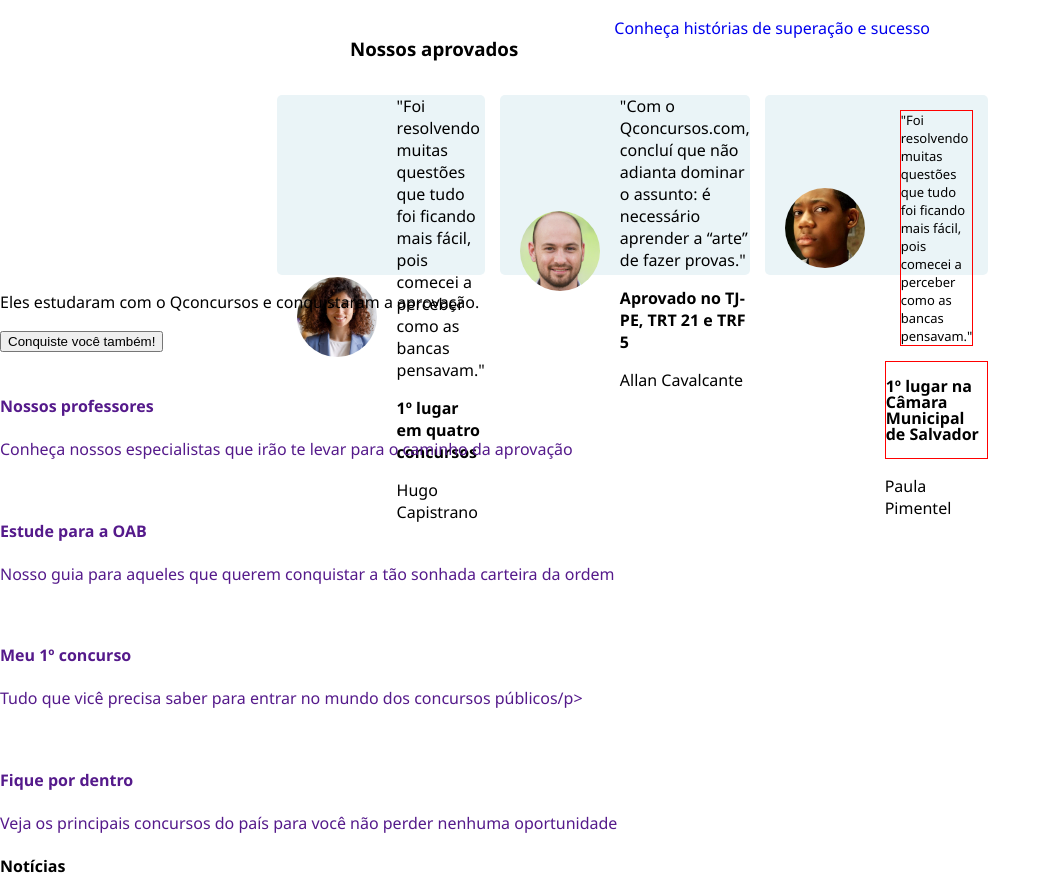
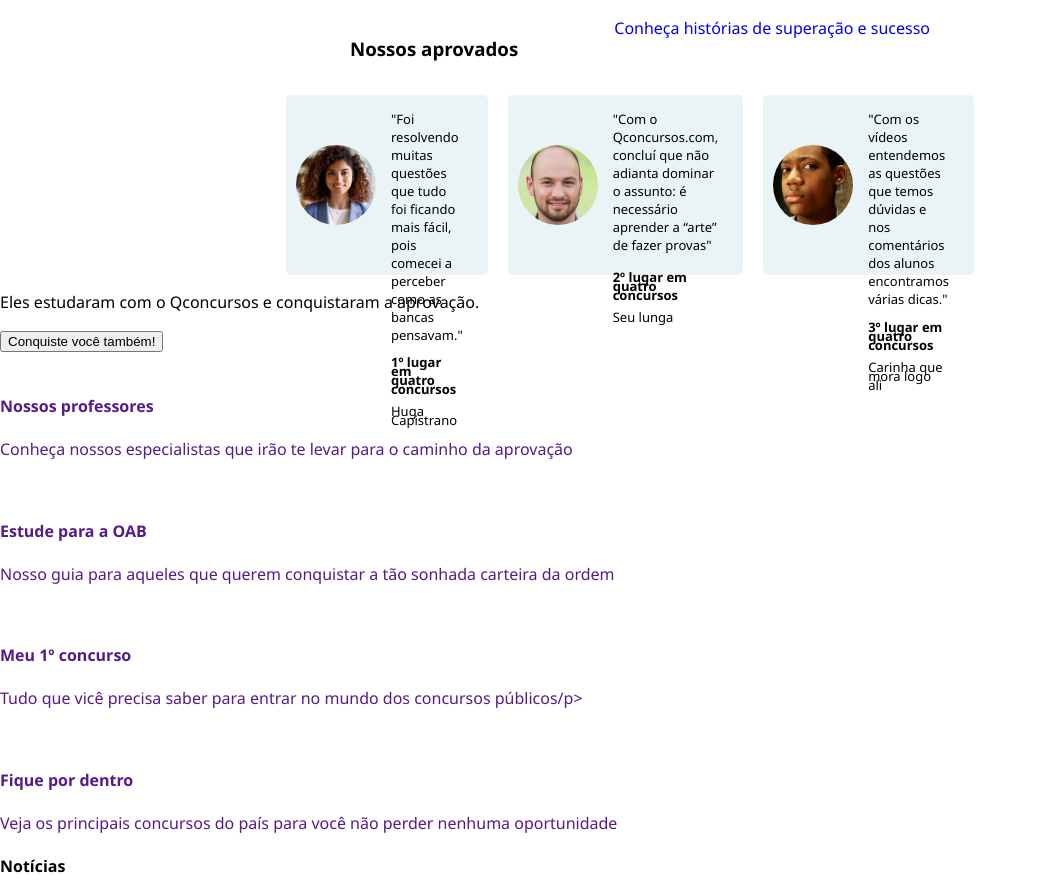
Before and after one commit to mpfarias/Projeto-HTML-1.0, a plain HTML site: page index.html in a window 1280 px wide. Shown: the part 2118-3010 px from the top of the page, without its empty margins (0-1051 px from the left). Drawn offline with nearby package versions, Linux system fonts and the light colour scheme.

Commit message:
Atualização Index

```diff
--- a/css/style.css
+++ b/css/style.css
@@ -499,24 +499,32 @@ h1{
       display: grid;
       grid-template-columns: auto auto;
       background-color: #eaf4f7;
-      margin: 15px 15px 0px 0px;
+      margin: 15px 20px 0px 0px;
       border-radius: 5px;
       height: 180px;
+      width: 350px;
   }
 
   .grid-img-aprovados{
       display: flex;
       align-items: center;
-      margin: 0px 20px;
+      margin: 0px 10px;
   }
-  .grid-text-aprovados-span{
+  .grid-text-aprovados{
       font-size: 13px;
-      margin: 15px 15px;
-      border: 1px solid red;
+      margin: 15px 5px;
+      height: 150px;
   }
-  .grid-text-aprovados-p{
-    border: 1px solid red;
-    vertical-align: bottom;
-    line-height: 1;
-    display: inline-block;
+
+  .aprovados-span{
+    width: auto;
+    margin-right: 20px;
+
   }
+  .aprovados-p{
+      margin-top: 15%;
+      display: block;
+      line-height: 0.7;
+      width: auto;
+      margin-right: 25px;
+  }
--- a/index.html
+++ b/index.html
@@ -372,37 +372,49 @@
                         <div class="grid-img-aprovados">
                             <img src="img/aprovado 01.jpg">
                         </div>
+
                         <div class="grid-text-aprovados">
-                            <span>"Foi resolvendo muitas questões que tudo foi ficando mais fácil, pois comecei a perceber como as bancas pensavam."</span>
-                            <p><b>1º lugar em quatro concursos</b></p>
-                            <p>Hugo Capistrano</p>
+                            <div class="aprovados-span">
+                                <span>"Foi resolvendo muitas questões que tudo foi ficando mais fácil, pois comecei a perceber como as bancas pensavam."</span>
+                            </div>
+                            <div class="aprovados-p">
+                                <p style=" font-weight: 600;">1º lugar em quatro concursos</p>
+                                <p>Huga Capistrano</p>
+                            </div>
                         </div>
+
                     </div>
                     <div class="class-card-aprovados">
                         <div class="grid-img-aprovados">
                             <img src="img/aprovado 02.jpg">
                         </div>
+
                         <div class="grid-text-aprovados">
-                            <span>"Com o Qconcursos.com, concluí que não adianta dominar o assunto: é necessário aprender a “arte” de fazer provas."</span>
-                            <p><b>Aprovado no TJ-PE, TRT 21 e TRF 5</b></p>
-                            <p>Allan Cavalcante</p>
+                            <div class="aprovados-span">
+                                <span>"Com o Qconcursos.com, concluí que não adianta dominar o assunto: é necessário aprender a “arte” de fazer provas"</span>
+                            </div>
+                            <div class="aprovados-p">
+                                <p style=" font-weight: 600;">2º lugar em quatro concursos</p>
+                                <p>Seu lunga</p>
+                            </div>
                         </div>
+
                     </div>
                     <div class="class-card-aprovados">
                         <div class="grid-img-aprovados">
                             <img src="img/aprovado 03.png">
                         </div>
-                        <div class="grid-text-aprovados-span">
-                            <span>"Foi resolvendo muitas questões que tudo foi ficando mais fácil, pois comecei a perceber como as bancas pensavam."</span>
+
+                        <div class="grid-text-aprovados">
+                            <div class="aprovados-span">
+                                <span>"Com os vídeos entendemos as questões que temos dúvidas e nos comentários dos alunos encontramos várias dicas."</span>
+                            </div>
+                            <div class="aprovados-p">
+                                <p style=" font-weight: 600;">3º lugar em quatro concursos</p>
+                                <p>Carinha que mora logo ali</p>
+                            </div>
                         </div>
-                    <div></div>
-                        <div class="grid-text-aprovados-p">
-                            <p><b>1º lugar na Câmara Municipal de Salvador</b></p>
-                        </div>
-                        <div></div>
-                        <div>
-                            <p>Paula Pimentel</p>
-                        </div>
+
                     </div>
                 </div>
 
```
